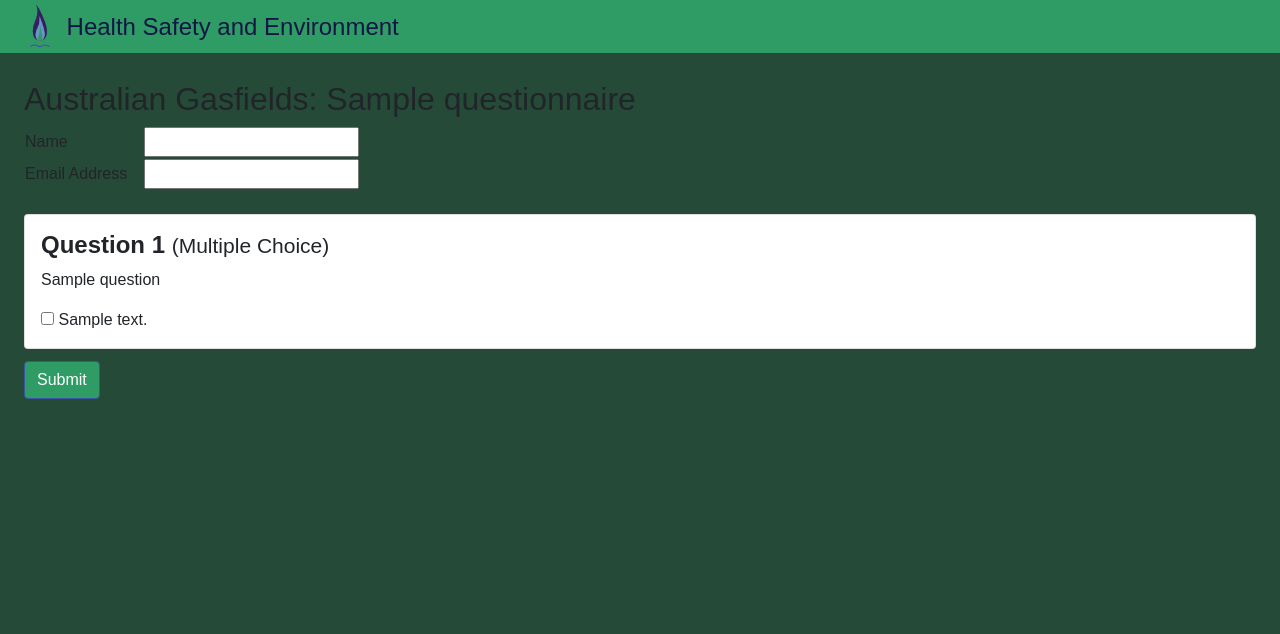
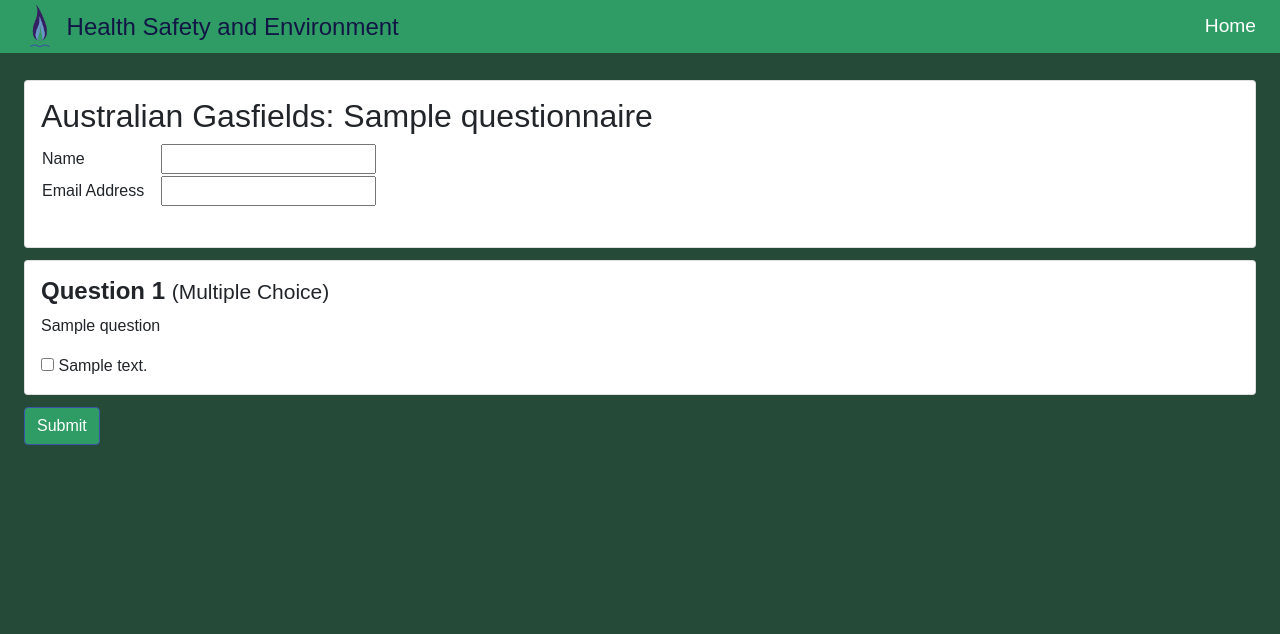
Before and after one commit to Red-Nut/agf, a Django app: page /hse/induction/1/ in a window 1280 px wide. Shown: the top 634 px of the page. Run offline with Django 4.2, Linux system fonts and the light colour scheme; tables that the repository leaves empty hold one stand-in row (values such as "Sample post"); some libraries are stand-ins or nearby versions.

Commit message:
fixed formatting on hse pages

```diff
--- a/agf_hse/static/css/hse.css
+++ b/agf_hse/static/css/hse.css
@@ -92,7 +92,7 @@ a:hover{
     padding-right: 24px;
 }
 .nav-item{
-    color: var(--base-color) !important;
+    color: white !important;
 }
 
 /* Tabs */
--- a/agf_hse/templates/agf_hse/questionnaire.html
+++ b/agf_hse/templates/agf_hse/questionnaire.html
@@ -8,11 +8,12 @@
 
 {% block main %}
 <div class="container-fluid">
-    <h2>Australian Gasfields: {{questionnaire.name}}</h2>
-
     <form name=questionnaire action="{% url 'induction' id=questionnaire.id %}" method="POST">
         {% csrf_token %}
         <input type="hidden" name="questionnaireID" value="{{questionnaire.id}}">
+        <div class="card">
+            <div class="card-body">
+                <h2>Australian Gasfields: {{questionnaire.name}}</h2>
 
                 <!--- Name and Email -->
                 <table>
@@ -33,6 +34,7 @@
                         </td>
                     </tr>
                 </table>
+
                 <br>
 
                 <!--- Score -->
@@ -45,6 +47,10 @@
                     {% endif %}
                 </p>
                 {% endif %}
+            </div>
+        </div>
+
+
 
         <!--- Incomplete Questions -->
         {% if pass is not None %}
```
Lines whose indentation alone changed are shown as unchanged.
